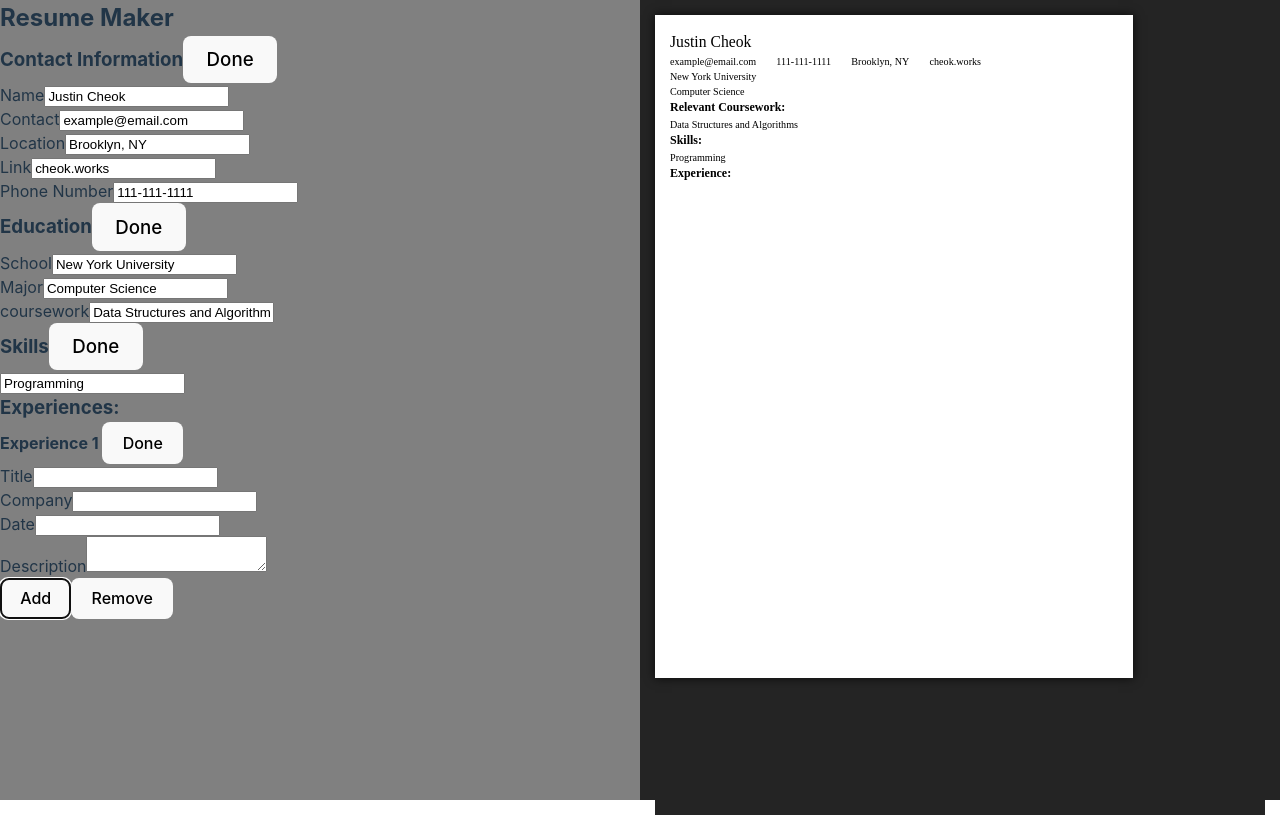
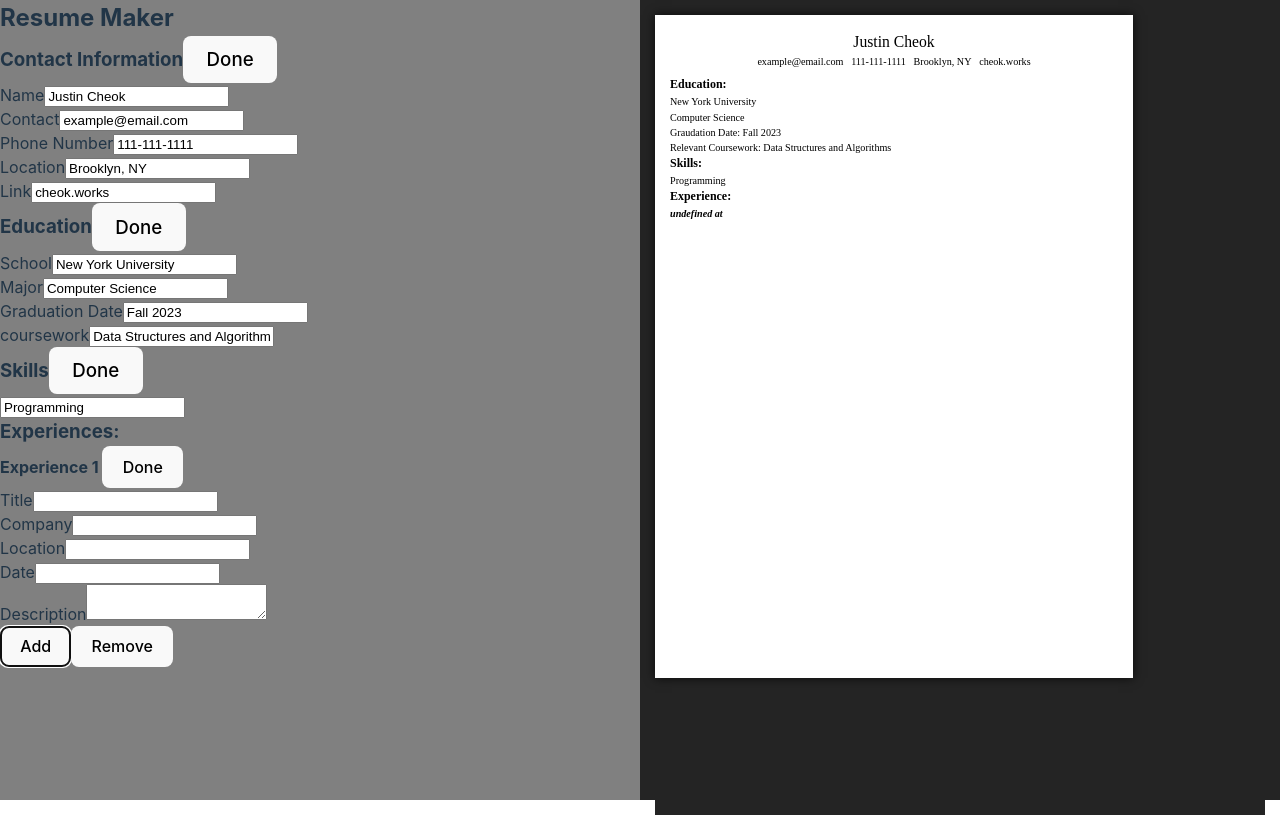
Before and after one commit to Galaxeo/cv-application, a React (Vite) app: page / in a window 1280 px wide. Both pictures are taken after a click on the button "Add". Built offline with nearby package versions, Linux system fonts and the light colour scheme.

Commit message:
feat: bascially finished

```diff
--- a/src/App.css
+++ b/src/App.css
@@ -68,5 +68,16 @@ html, body, #app, #app>div, #root{
 /*Style contact info further */
 .contactInfo{
   display: flex;
-  gap: calc(30vw * 0.0264 * 2);
+  gap: calc(30vw * 0.01 * 2);
 }
+.header {
+  display: flex;
+  align-items: center;
+  flex-direction: column;
+  margin-bottom: calc(30vw * 0.01 * 2);
+}
+.row {
+  display: flex;
+  font-size: calc(30vw * 0.0264);
+  gap: calc(9vw * 0.0264);
+}
--- a/src/App.jsx
+++ b/src/App.jsx
@@ -21,6 +21,7 @@ function App() {
   const [link, setLink] = useState("cheok.works");
   const [schoolName, setSchool] = useState("New York University");
   const [major, setMajor] = useState("Computer Science");
+  const [grad, setGrad] = useState("Fall 2023");
   const [coursework, setCoursework] = useState(
     "Data Structures and Algorithms"
   );
@@ -49,6 +50,9 @@ function App() {
   };
   const changeCoursework = (e) => {
     setCoursework(e.target.value);
+  };
+  const changeGrad = (e) => {
+    setGrad(e.target.value);
   };
   const changeSkills = (e) => {
     setSkills(e.target.value);
@@ -91,17 +95,16 @@ function App() {
             changeLocation={changeLocation}
             link={link}
             changeLink={changeLink}
+            phoneNum={phoneNum}
+            changePhoneNum={changePhoneNum}
           ></Contact>
-          <InputComponent
-            label="Phone Number"
-            inputValue={phoneNum}
-            onInputChange={changePhoneNum}
-          ></InputComponent>
           <Education
             school={schoolName}
             changeSchool={changeSchool}
             major={major}
             changeMajor={changeMajor}
+            grad={grad}
+            changeGrad={changeGrad}
             coursework={coursework}
             changeCoursework={changeCoursework}
           ></Education>
@@ -117,6 +120,7 @@ function App() {
                 company={experience[index].Company}
                 date={experience[index].Date}
                 description={experience[index].Description}
+                location={experience[index].Location}
                 changeData={changeExperience}
               ></Experience>
             );
@@ -126,6 +130,7 @@ function App() {
         </div>
         <div className="preview">
           <div className="paper">
+            <div className="header">
               <DisplayComponent
                 type="Name"
                 inputValue={fullName}
@@ -149,6 +154,8 @@ function App() {
                   inputValue={link}
                 ></DisplayComponent>
               </div>
+            </div>
+            <strong>Education: </strong>
             <DisplayComponent
               type="School"
               inputValue={schoolName}
@@ -157,10 +164,14 @@ function App() {
               type="Major"
               inputValue={major}
             ></DisplayComponent>
-            <strong>Relevant Coursework: </strong>
+            <DisplayComponent
+              type="Expected Graduation Date:"
+              inputValue={"Graudation Date: " + grad}
+            ></DisplayComponent>
+            <strong></strong>
             <DisplayComponent
               type="Relevant Coursework"
-              inputValue={coursework}
+              inputValue={"Relevant Coursework: " + coursework}
             ></DisplayComponent>
             <strong>Skills:</strong>
             <DisplayComponent
@@ -171,14 +182,22 @@ function App() {
             {experience.map((exp, index) => {
               console.log(experience[index]);
               return (
-                <div>
+                <div className="exp">
+                  <strong>
+                    <em className="row">
                       <DisplayComponent
                         type="Title"
-                    inputValue={experience[index].Title}
+                        inputValue={experience[index].Title + " at "}
                       ></DisplayComponent>
                       <DisplayComponent
                         type="Company"
                         inputValue={experience[index].Company}
+                      ></DisplayComponent>
+                    </em>
+                  </strong>
+                  <DisplayComponent
+                    type="Company"
+                    inputValue={experience[index].Location}
                   ></DisplayComponent>
                   <DisplayComponent
                     type="Date"
--- a/src/components/Contact.jsx
+++ b/src/components/Contact.jsx
@@ -11,6 +11,8 @@ function Contact({
   changeLocation,
   link,
   changeLink,
+  phoneNum,
+  changePhoneNum,
 }) {
   const [display, setDisplay] = useState(true);
   function changeDisplay() {
@@ -35,6 +37,12 @@ function Contact({
           id="contact"
         ></InputComponent>
         <InputComponent
+          inputValue={phoneNum}
+          onInputChange={changePhoneNum}
+          label="Phone Number"
+          id="phoneNum"
+        ></InputComponent>
+        <InputComponent
           inputValue={location}
           onInputChange={changeLocation}
           label="Location"
--- a/src/components/Education.jsx
+++ b/src/components/Education.jsx
@@ -7,6 +7,8 @@ function Education({
   changeSchool,
   major,
   changeMajor,
+  grad,
+  changeGrad,
   coursework,
   changeCoursework,
 }) {
@@ -33,6 +35,12 @@ function Education({
           id="major"
         ></InputComponent>
         <InputComponent
+          inputValue={grad}
+          onInputChange={changeGrad}
+          label="Graduation Date"
+          id="major"
+        ></InputComponent>
+        <InputComponent
           inputValue={coursework}
           onInputChange={changeCoursework}
           label="coursework"
--- a/src/components/Experience.jsx
+++ b/src/components/Experience.jsx
@@ -1,7 +1,15 @@
 import Edit from "./Edit";
 import { InputComponent } from "./Io";
 import { useState } from "react";
-function Experience({ title, company, date, description, index, changeData }) {
+function Experience({
+  title,
+  company,
+  date,
+  location,
+  description,
+  index,
+  changeData,
+}) {
   const [display, setDisplay] = useState(true);
   function changeDisplay() {
     setDisplay(!display);
@@ -30,6 +38,12 @@ function Experience({ title, company, date, description, index, changeData }) {
           id="expCompany"
         ></InputComponent>
         <InputComponent
+          inputValue={location}
+          onInputChange={(e) => changeData(index, "Location", e.target.value)}
+          label="Location"
+          id="expLocation"
+        ></InputComponent>
+        <InputComponent
           inputValue={date}
           onInputChange={(e) => changeData(index, "Date", e.target.value)}
           label="Date"
@@ -49,9 +63,10 @@ function Experience({ title, company, date, description, index, changeData }) {
   } else {
     return (
       <>
-        <h3>
-          Experience<Edit status={display} func={changeDisplay}></Edit>
-        </h3>
+        <h4>
+          Experience {index + 1}
+          <Edit status={display} func={changeDisplay}></Edit>
+        </h4>
       </>
     );
   }
```
Lines whose indentation alone changed are shown as unchanged.
